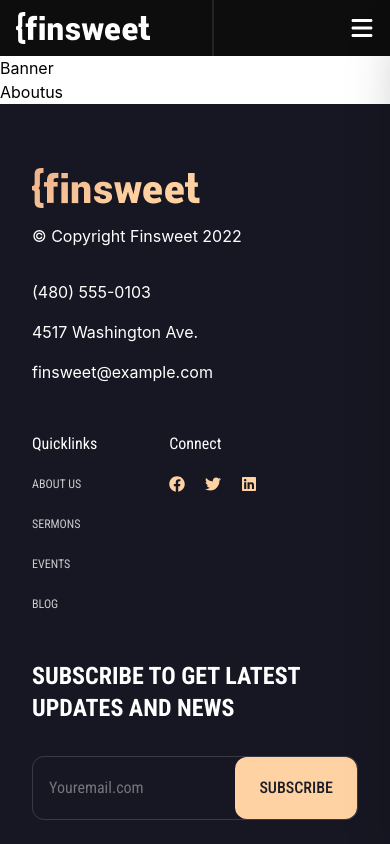
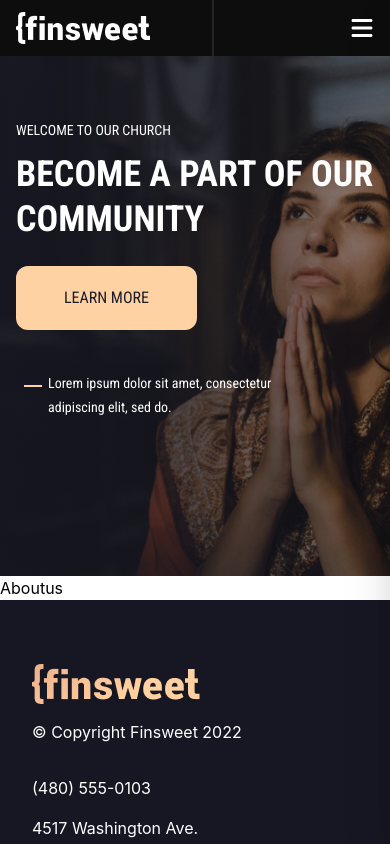
Before and after one commit to jebelenur/Finsweet-tailwind, a React (Vite) app: page / in a window 390 px wide. Shown: the top 844 px of the page. Built offline with nearby package versions, Linux system fonts and the light colour scheme.

Commit message:
responsive banner

```diff
--- /dev/null
+++ b/src/components/common/Button.jsx
@@ -0,0 +1,13 @@
+import React from 'react'
+
+const Button = ({ children, className = "", ...props }) => {
+  return (
+    <button
+      className={`bg-primary text-[#1C1D28] font-robotoCon font-normal uppercase transition-all rounded-xl px-12 py-5 cursor-pointer ${className}`}
+      {...props}>
+      {children}
+    </button>
+  )
+}
+
+export default Button
--- /dev/null
+++ b/src/components/common/Subheading.jsx
@@ -0,0 +1,11 @@
+import React from 'react'
+
+const Subheading = ({className='', children}) => {
+  return (
+    <h6 className={`font-robotoCon font-normal text-base text-[#161722] ${className}`}>
+        {children}
+    </h6>
+  )
+}
+
+export default Subheading
--- a/src/components/layouts/Footer.jsx
+++ b/src/components/layouts/Footer.jsx
@@ -8,6 +8,7 @@ import { FaFacebook } from "react-icons/fa";
 import { FaTwitter } from "react-icons/fa";
 import { FaLinkedin } from "react-icons/fa";
 import Input from '../ui/Input'
+import Button from '../common/Button'
 
 const Footer = () => {
   return (
@@ -73,9 +74,9 @@ const Footer = () => {
                         <h3 className='max-w-[377px] text-white uppercase font-robotoCon text-2xl sm:text-[32px] font-bold mb-8'>Subscribe to get Latest Updates and News</h3>
                         <div className="relative flex items-center w-full max-w-[512px] h-16 rounded-xl border border-white/15 bg-transparent">
                             <Input className="w-full bg-transparent px-4 sm:px-6 border-none text-white/80 font-robotoCon text-base font-normal focus:outline-none" placeholder="Youremail.com"/>
-                            <button className="h-full px-6 sm:px-12 lg:px-16 bg-primary text-[#1C1D28] font-robotoCon text-base font-medium uppercase transition-all rounded-xl flex items-center justify-center whitespace-nowrap">
+                            <Button className="h-full px-6 sm:px-12 lg:px-16 text-base font-medium flex items-center justify-center whitespace-nowrap">
                                 Subscribe
-                            </button>
+                            </Button>
                         </div>
                     </div>
                 </div>
--- a/src/components/layouts/Navbar.jsx
+++ b/src/components/layouts/Navbar.jsx
@@ -5,6 +5,7 @@ import Anchor from '../ui/Anchor'
 import Images from '../ui/Images'
 import { menuData } from '../../dummydata/menudata'
 import { FaBars, FaXmark } from "react-icons/fa6";
+import Button from '../common/Button'
 
 const Navbar = () => {
   const [isOpen, setIsOpen] = useState(false);
@@ -29,9 +30,9 @@ const Navbar = () => {
                                 ))}
                         </ul>
                     </div>
-                    <div>
-                        <button className='hidden lg:block bg-primary px-12 py-5 uppercase font-normal text-base text-[#1C1D28] rounded-xl font-robotoCon'>Contact Us</button>
-                    </div>
+                    <Button className="hidden lg:block text-base">
+                        Contact Us
+                    </Button>
                     <FaBars
                         onClick={() => setIsOpen(true)}
                         className='text-white text-2xl cursor-pointer lg:hidden'
--- a/src/components/pages/home/Banner.jsx
+++ b/src/components/pages/home/Banner.jsx
@@ -1,8 +1,38 @@
 import React from 'react'
+import bannerImg from '../../../assets/bannerimg.jpg'
+import Container from '../../common/Container'
+import Subheading from '../../common/Subheading'
+import Button from '../../common/Button'
+import Span from '../../ui/Span'
 
 const Banner = () => {
   return (
-    <div>Banner</div>
+    <>
+      <div
+        className="relative bg-cover bg-center bg-no-repeat w-full min-h-[520px] lg:h-[663px] bg-gradient-to-br from-[#161722] via-[#1E202E] to-[#111218]"
+        style={{ backgroundImage: `url(${bannerImg})` }}
+      >
+        <div className="absolute inset-0 bg-gradient-to-r from-[#161722]/90 via-[#161722]/70 to-[#161722]/40 lg:from-[#161722]/60 lg:via-transparent lg:to-transparent pointer-events-none"></div>
+        <Container>
+          <div className="relative z-10 pb-12 lg:pb-0">
+            <div className='pt-16 sm:pt-24 lg:pt-32 pb-6 lg:pb-8'>
+              <Subheading className='uppercase font-bold text-white pb-3 lg:pb-4 text-sm sm:text-base'>
+                Welcome to our CHURCH
+              </Subheading>
+              <h1 className='uppercase text-white font-robotoCon font-bold text-4xl sm:text-5xl lg:text-[64px] leading-tight tracking-[-1%] max-w-[592px]'>Become a part of our community</h1>
+            </div>
+            <Button className='py-4 px-10 sm:py-5 sm:px-12 lg:py-6 lg:px-16 mb-10 lg:mb-16'>
+              Learn More
+            </Button>
+            <div className="relative pl-8 max-w-[300px]">
+                <Span className='font-robotoCon font-normal text-sm sm:text-base text-white relative after:absolute after:content-[""] after:w-[18px] after:h-[2px] after:bg-primary after:left-[-24px] after:top-[10px]'>
+                    Lorem ipsum dolor sit amet, consectetur adipiscing elit, sed do.
+                </Span>
+            </div>
+          </div>
+        </Container>
+      </div>
+    </>
   )
 }
 
```
Also changed, not shown: src/assets/bannerimg.jpg (added).
